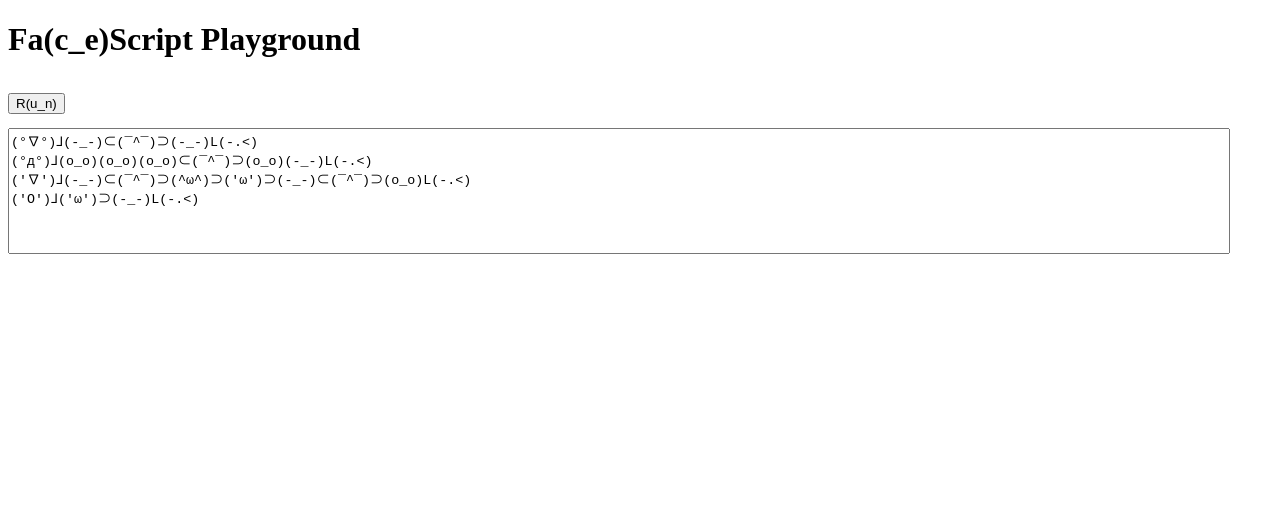
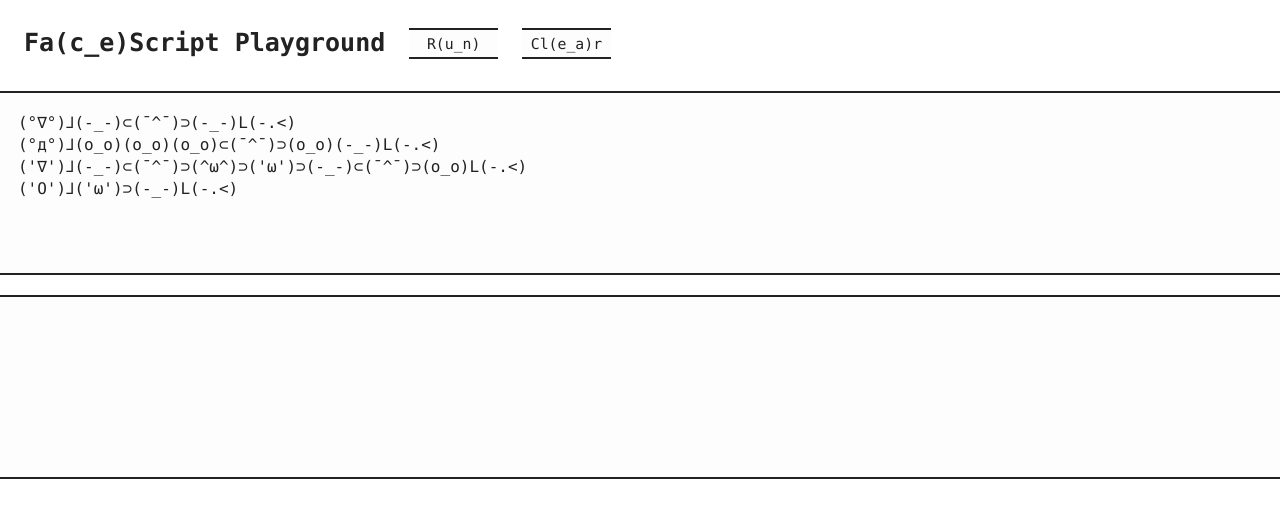
Before and after one commit to o-uki/Fa-c_e-Script, a website: page index.html in a window 1280 px wide. Drawn offline with Linux system fonts and the light colour scheme.

Commit message:
[update] index.html

```diff
--- a/index.html
+++ b/index.html
@@ -7,8 +7,9 @@
 	<title>Fa(c_e)Script Playground</title>
 </head>
 <body>
-<h1>Fa(c_e)Script Playground</h1>
-<button id="runButton" class="run_button">R(u_n)</button>
+<h1 class="page_title">Fa(c_e)Script Playground</h1>
+<button id="runButton" class="button">R(u_n)</button>
+<button id="clearButton" class="button">Cl(e_a)r</button>
 
 <textarea id="inputArea" class="input_area"></textarea>
 <div id="outputArea" class="output_area"></div>
@@ -20,6 +21,7 @@ import faces from "./faces.js";
 
 // HTML取得
 const $runButton = document.getElementById("runButton");
+const $clearButton = document.getElementById("clearButton");
 const $inputArea = document.getElementById("inputArea");
 const $outputArea = document.getElementById("outputArea");
 
@@ -46,18 +48,75 @@ $runButton.addEventListener("click", () => {
 	faces(sourceCode, output);
 });
 
+$clearButton.addEventListener("click", () => {
+	$outputArea.innerHTML = "";
+});
+
 </script>
 
 <style>
 
-.input_area {
-	width: 95vw;
-	height: 9em;
-	resize: none;
+body {
+	margin: 0px;
+	font-family: "Menlo", monospace, Arial, "Helvetica Neue", sans-serif;
 }
 
-.run_button {
-	margin: 1em 0;
+.page_title {
+	margin: 28px 8px 24px 24px;
+    color: #222;
+	float: left;
+	font-size: 25px;
+}
+
+.input_area {
+	font-family: "Menlo", monospace, Arial, "Helvetica Neue", sans-serif;
+	margin: 8px 0 8px 0;
+	padding: 1.4%;
+	width: calc(100% - 1.4%);
+	height: 9em;
+	background-color: #fdfdfd;
+	border: none;
+	border-top: 2px solid #222;
+	border-bottom: 2px solid #222;
+	font-size: 16px;
+	color: #222;
+	resize: none;
+	outline: none;
+    overflow-wrap: anywhere;
+}
+
+.output_area {
+	margin: 8px 0 8px 0;
+	padding: 1.4%;
+	width: calc(100% - 2.8%);
+    height: 9em;
+	background-color: #fdfdfd;
+	border-top: 2px solid #222;
+	border-bottom: 2px solid #222;
+	font-size: 16px;
+	color: #222;
+	overflow: scroll;
+}
+
+.button {
+	margin: 28px 8px 24px 16px;
+	font-family: "Menlo", monospace, Arial, "Helvetica Neue", sans-serif;
+	padding: 5px;
+    float: left;
+    width: 6em;
+    background-color: #fdfdfd;
+	border: 0;
+    border-top: 2px solid #222;
+    border-bottom: 2px solid #222;
+	font-size: 14.8px;
+    color: #222;
+    outline: none;
+}
+
+.button:hover {
+	color: #777;
+    border-top: 2px solid #777;
+    border-bottom: 2px solid #777;
 }
 
 </style>
```
